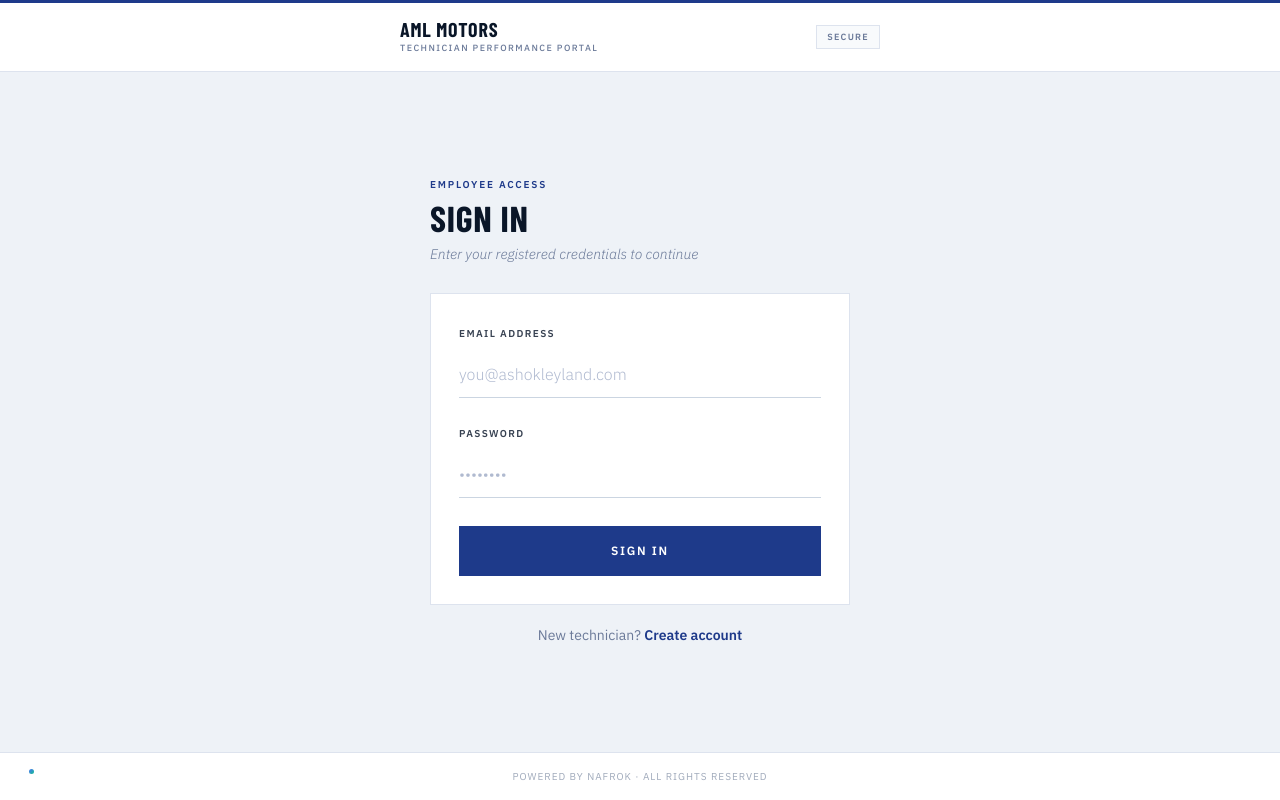
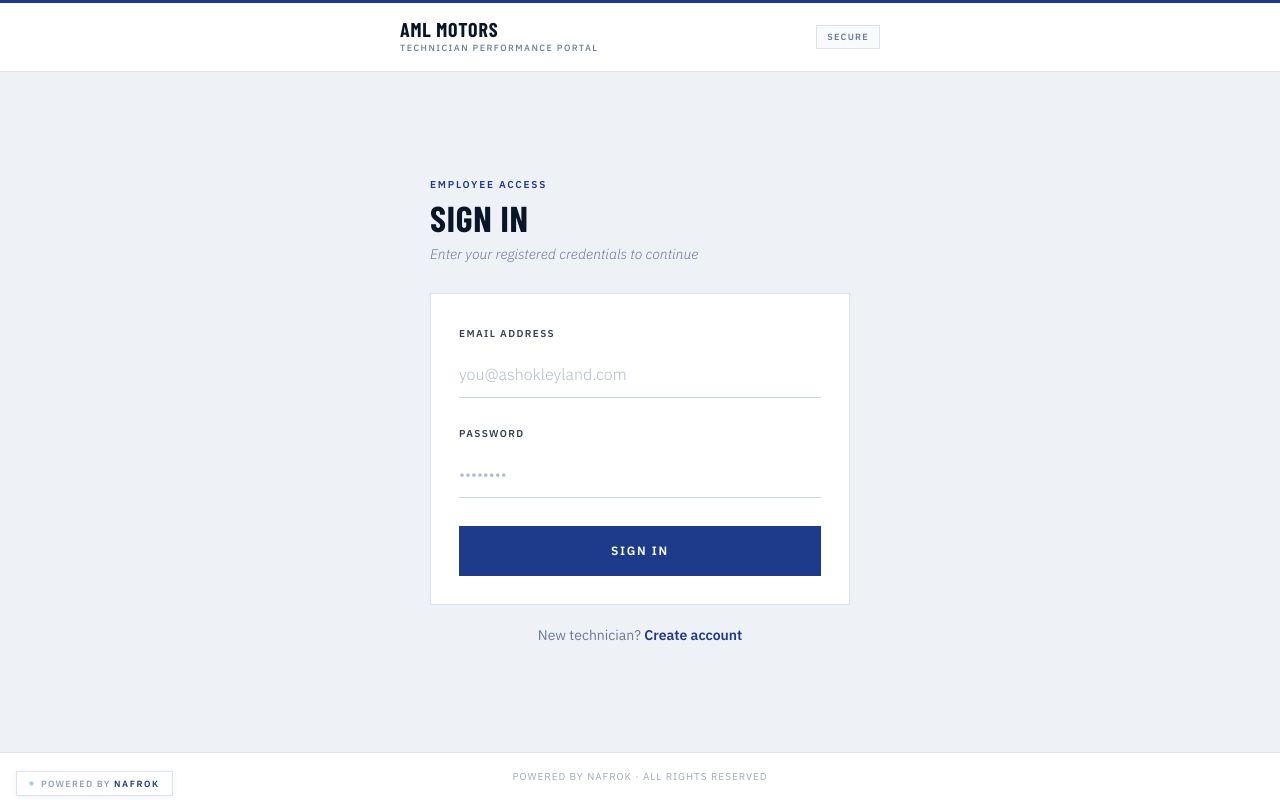
Before and after one commit to NAFROK-ORG/AML-Technician-APP, a React (Vite) app in the folder client/: page /login in a window 1280 px wide. Built offline with nearby package versions, Linux system fonts and the light colour scheme.

Commit message:
Updating CATEGORIES

```diff
--- a/client/src/components/PoweredBy.jsx
+++ b/client/src/components/PoweredBy.jsx
@@ -1,33 +1,44 @@
 export default function PoweredBy() {
   return (
+    <>
+      <style>{`
+        @keyframes pwDotPulse {
+          0%, 100% { opacity: 1;   transform: scale(1);    }
+          50%       { opacity: 0.2; transform: scale(0.75); }
+        }
+        .pw-dot {
+          animation: pwDotPulse 2.4s ease-in-out infinite;
+        }
+      `}</style>
+
       <div
         style={{
-        position:       "fixed",
-        bottom:         "16px",
-        left:           "16px",
-        zIndex:         9999,
+          position:      "fixed",
+          bottom:        "calc(env(safe-area-inset-bottom, 0px) + 4px)",
+          left:          "16px",
+          zIndex:        9999,
 
-        /* Glassmorphism */
-        background:     "rgba(255, 255, 255, 0.04)",
-        backdropFilter: "blur(12px)",
-        WebkitBackdropFilter: "blur(12px)",
-        border:         "1px solid rgba(255, 255, 255, 0.08)",
-        borderRadius:   "8px",
+          /* Light corporate card */
+          background:    "#FFFFFF",
+          border:        "1px solid #DDE3EE",
+          boxShadow:     "0 1px 6px rgba(30, 58, 138, 0.07)",
 
           /* Layout */
-        display:        "flex",
-        alignItems:     "center",
-        gap:            "7px",
-        padding:        "7px 12px",
+          display:       "flex",
+          alignItems:    "center",
+          gap:           "7px",
+          padding:       "7px 12px",
 
-        /* Don't block taps beneath it */
-        pointerEvents:  "none",
-        userSelect:     "none",
+          /* Non-interactive */
+          pointerEvents: "none",
+          userSelect:    "none",
         }}
       >
-      {/* Dot accent */}
+        {/* Blinking status dot */}
         <span
+          className="pw-dot"
           style={{
+            display:      "block",
             width:        "5px",
             height:       "5px",
             borderRadius: "50%",
@@ -36,14 +47,14 @@ export default function PoweredBy() {
           }}
         />
 
-      {/* Text */}
+        {/* Label */}
         <span
           style={{
             fontSize:      "9px",
             fontWeight:    "600",
             letterSpacing: "0.14em",
             textTransform: "uppercase",
-          color:         "rgba(255, 255, 255, 0.30)",
+            color:         "#94A3B8",
             fontFamily:    "'IBM Plex Sans', sans-serif",
             whiteSpace:    "nowrap",
             lineHeight:    1,
@@ -52,8 +63,8 @@ export default function PoweredBy() {
           Powered by{" "}
           <span
             style={{
-            color:      "rgba(255, 255, 255, 0.70)",
-            fontWeight: "800",
+              color:         "#1E3A8A",
+              fontWeight:    "800",
               letterSpacing: "0.18em",
             }}
           >
@@ -61,5 +72,6 @@ export default function PoweredBy() {
           </span>
         </span>
       </div>
+    </>
   );
 }
```
Lines whose indentation alone changed are shown as unchanged.
